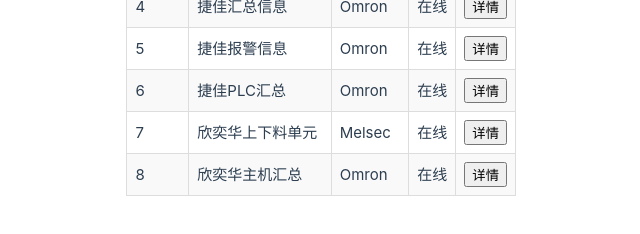
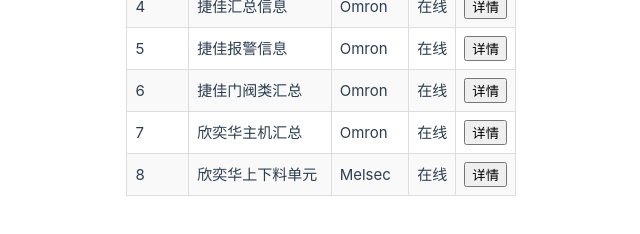
Before and after one commit to KaelTian/remoteclientdemo, a Vue app: page /siemens in a window 1280 px wide. Shown: the part 202-436 px from the top of the page, without its empty margins (104-744 px from the left). Built offline with nearby package versions, Linux system fonts and the light colour scheme.

Commit message:
更新作业单元信息

```diff
--- a/src/App.vue
+++ b/src/App.vue
@@ -97,7 +97,9 @@
             callbackMethod: 'UpdatePLCPointsEvent',
             updateFields: [
                 //{ name: 'MES_CA1_Coolingwater_Temp', label: 'MES_CA1_Coolingwater_Temp 点位', type: 'number', defaultValue: 0 },
-                { name: 'MES_CA1_Ar_Set', label: 'MES_CA1_Ar_Set 点位', type: 'number', defaultValue: 0 }
+                //{ name: 'MES_CA1_Ar_Set', label: 'MES_CA1_Ar_Set 点位', type: 'number', defaultValue: 0 },
+                { name: 'MES_控制请求_加载配方', label: 'MES_控制请求_加载配方 点位', type: 'number', defaultValue: 0 },
+                { name: 'MES_加载配方', label: 'MES_加载配方 点位', type: 'number', defaultValue: 0 }
             ],
             callbackWorkUnit: 'JJSummaryCollectorWorkUnit',
             isIncremental: true
@@ -123,26 +125,44 @@
     },
     {
         id: 6,
-        name: '捷佳PLC汇总',
+        name: '捷佳门阀类汇总',
         type: DeviceType.OMRON,
         status: DeviceStatus.ONLINE,
         plcConfig: {
-            title: '捷佳PLC汇总',
-            signalrUrl: 'http://localhost:8091/signalr?user=Receiver1&group=OmronDeviceJieJiaPLCGroup',
+            title: '捷佳门阀类汇总',
+            signalrUrl: 'http://localhost:8091/signalr?user=Receiver1&group=JJEQIOCollectorGroup',
             receiveMethod: 'ReceivePLCPointsEvent',
             sendMethod: 'Message',
-            callbackUser: 'OmronDeviceJieJiaCollector1',
+            callbackUser: 'Collector1',
             callbackMethod: 'UpdatePLCPointsEvent',
             updateFields: [
-                { name: 'MES_C1_PG11_Pressure', label: 'MES_C1_PG11_Pressure 点位', type: 'number', defaultValue: 0 },
-                { name: '上位机同意MES写入', label: '上位机同意MES写入 点位', type: 'number', defaultValue: 0 }
+                //{ name: 'D222', label: 'D222 点位', type: 'string', defaultValue: 0 },
             ],
-            callbackWorkUnit: 'JieJiaWorkUnit1',
+            callbackWorkUnit: 'JJEQIOCollectorWorkUnit',
             isIncremental: true
         }
     },
     {
         id: 7,
+        name: '欣奕华主机汇总',
+        type: DeviceType.OMRON,
+        status: DeviceStatus.ONLINE,
+        plcConfig: {
+            title: '欣奕华主机汇总',
+            signalrUrl: 'http://localhost:8091/signalr?user=Receiver1&group=XYHSystemCollectorGroup',
+            receiveMethod: 'ReceivePLCPointsEvent',
+            sendMethod: 'Message',
+            callbackUser: 'Collector1',
+            callbackMethod: 'UpdatePLCPointsEvent',
+            updateFields: [
+                //{ name: 'D222', label: 'D222 点位', type: 'string', defaultValue: 0 },
+            ],
+            callbackWorkUnit: 'XYHSystemCollectorWorkUnit',
+            isIncremental: true
+        }
+    },
+    {
+        id: 8,
         name: '欣奕华上下料单元',
         type: DeviceType.MELSEC,
         status: DeviceStatus.ONLINE,
@@ -157,25 +177,6 @@
                 { name: 'D222', label: 'D222 点位', type: 'string', defaultValue: 0 },
             ],
             callbackWorkUnit: 'XYHLoadingAndUnloadingWorkUnit',
-            isIncremental: true
-        }
-    },
-    {
-        id: 8,
-        name: '欣奕华主机汇总',
-        type: DeviceType.OMRON,
-        status: DeviceStatus.ONLINE,
-        plcConfig: {
-            title: '欣奕华主机汇总',
-            signalrUrl: 'http://localhost:8091/signalr?user=Receiver1&group=XYHSystemCollectorGroup',
-            receiveMethod: 'ReceivePLCPointsEvent',
-            sendMethod: 'Message',
-            callbackUser: 'Collector1',
-            callbackMethod: 'UpdatePLCPointsEvent',
-            updateFields: [
-                //{ name: 'D222', label: 'D222 点位', type: 'string', defaultValue: 0 },
-            ],
-            callbackWorkUnit: 'XYHSystemWorkUnit',
             isIncremental: true
         }
     }
```
